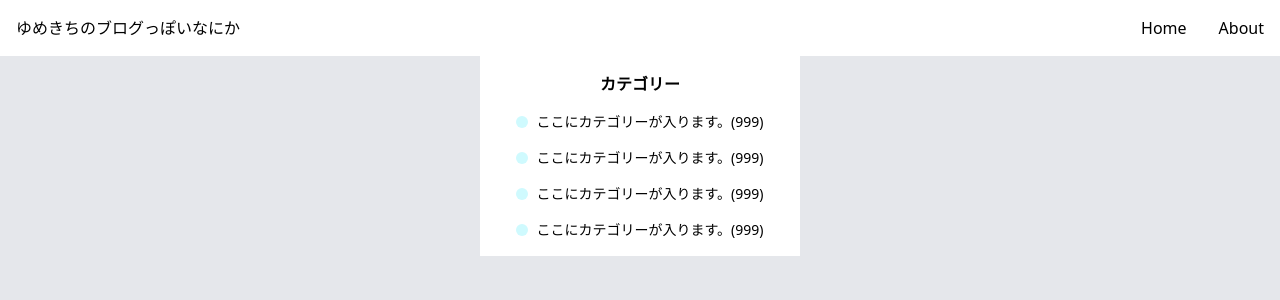
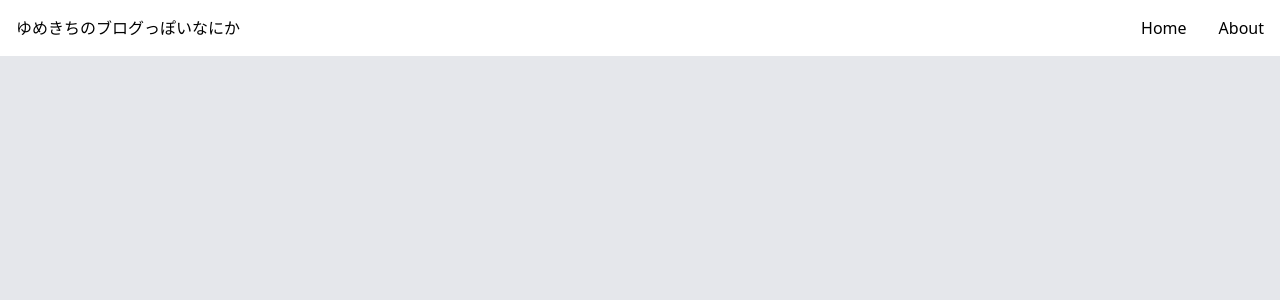
Before and after one commit to yumekiti-archive/blog-client, a React (Create React App) app: page / in a window 1280 px wide. Shown: the top 300 px of the page. Built offline with nearby package versions, Linux system fonts and the light colour scheme.

Commit message:
`rename` Categories

```diff
--- a/src/App.tsx
+++ b/src/App.tsx
@@ -1,7 +1,7 @@
 import { FC } from 'react';
 
 import Header from './components/Header';
-import Category from './components/Category';
+
 
 const App: FC = () => {
   return (
@@ -14,14 +14,7 @@ const App: FC = () => {
         ]}
       />
       <div className='w-3/12 mx-auto'>
-        <Category
-          categorys={[
-            { name: 'ここにカテゴリーが入ります。(999)', path: '/category/infra' },
-            { name: 'ここにカテゴリーが入ります。(999)', path: '/category/infra' },
-            { name: 'ここにカテゴリーが入ります。(999)', path: '/category/infra' },
-            { name: 'ここにカテゴリーが入ります。(999)', path: '/category/infra' },
-          ]}
-        />
+
       </div>
     </>
   );
--- a/src/components/Category.tsx
+++ b/src/components/Categories.tsx
@@ -8,7 +8,7 @@ interface Props {
   }[];
 }
 
-const Category: FC<Props> = ({ categorys }) => {
+const Categories: FC<Props> = ({ categorys }) => {
   return (
     <div className='bg-white'>
       <h1 className='text-md text-center py-4 font-bold'>
@@ -34,4 +34,4 @@ const Category: FC<Props> = ({ categorys }) => {
   );
 }
 
-export default Category;
+export default Categories;
```
Also changed, not shown: src/components/Tags.tsx (added).
